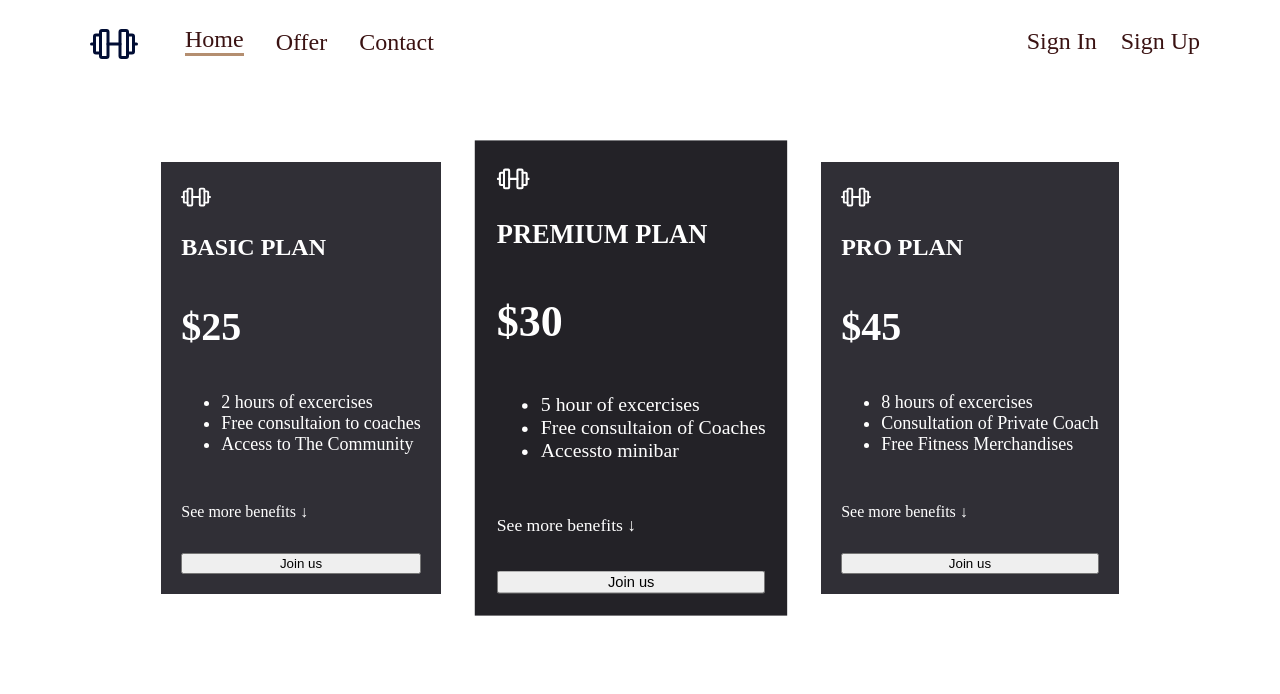
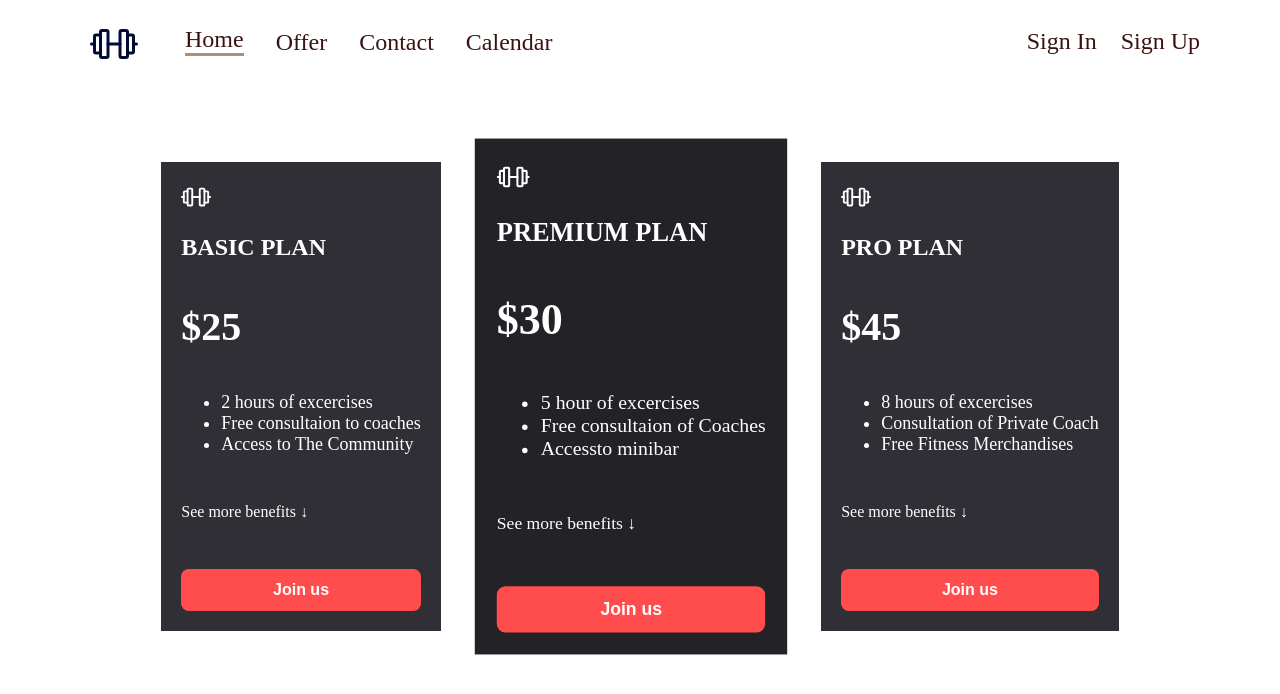
Before and after one commit to zosiaszy/gym-project, a React (Vite) app in the folder frontend/: page /offer in a window 1280 px wide. Shown: the top 694 px of the page. Built offline with nearby package versions, Linux system fonts and the light colour scheme.

Commit message:
Add changes for Offer and links in Navbar

```diff
--- a/frontend/src/App.jsx
+++ b/frontend/src/App.jsx
@@ -8,6 +8,7 @@ import "./App.css";
 import SignUp from "./pages/SignUp";
 import SignIn from "./pages/SignIn";
 import Offer from "./pages/Offer";
+import Calendar from "./components/Calendar";
 
 const App = () => {
   return (
@@ -19,6 +20,7 @@ const App = () => {
         <Route path="/register" element={<SignUp />} />
         <Route path="/login" element={<SignIn />} />
         <Route path="/offer" element={<Offer />} />
+         <Route path="/calendar" element={<Calendar />} />
       </Routes>
     </>
   );
--- a/frontend/src/components/Banner.jsx
+++ b/frontend/src/components/Banner.jsx
@@ -59,7 +59,7 @@ const HeroBanner = () => (
 
       <Stack>
         <a
-          href="exercises"
+          href="offer"
           style={{
             marginTop: "45px",
             textDecoration: "none",
--- a/frontend/src/components/Calendar.jsx
+++ b/frontend/src/components/Calendar.jsx
@@ -11,7 +11,6 @@ const Calendar = () => {
     fetch("https://your-api-endpoint.com/events")
       .then((response) => response.json())
       .then((data) => {
-        // Sprawdź dokumentację FullCalendar, oczekuje ona np. [{ title, date, ... }]
         setEvents(data);
       })
       .catch((error) => console.error("Błąd ładowania wydarzeń:", error));
@@ -28,12 +27,13 @@ const Calendar = () => {
       }}
     >
       <Typography fontFamily="Alegreya" fontSize="40px" fontWeight="600" mb={2} color="#232227">
-        Schedule
+        Calendar
       </Typography>
       <FullCalendar
         plugins={[dayGridPlugin]}
         initialView="dayGridWeek"
         events={events}
+        id="calendar"
         height="auto"
         locale={plLocale}
         headerToolbar={{
--- a/frontend/src/components/Navbar.jsx
+++ b/frontend/src/components/Navbar.jsx
@@ -2,6 +2,7 @@ import React from "react";
 import { Stack, Box, Typography } from "@mui/material";
 import { Link } from "react-router-dom";
 import { Barbell } from "phosphor-react";
+
 
 const Navbar = () => {
   return (
@@ -52,6 +53,9 @@ const Navbar = () => {
           <Link to="/contact" style={{ textDecoration: "none", color: "#3A1212" }}>
             Contact
           </Link>
+          <Link to="/calendar" style={{ textDecoration: "none", color: "#3A1212" }}>
+            Calendar
+          </Link>
         </Stack>
       </Stack>
 
--- a/frontend/src/pages/Offer.css
+++ b/frontend/src/pages/Offer.css
@@ -52,3 +52,27 @@
     background-color: #232227;
     transform: scale(1.1);
 }
+
+
+.join-btn {
+  background-color: #ff4d4d; /* intensywny kolor - czerwony fitnessowy */
+  color: white;
+  border: none;
+  padding: 12px 24px;
+  font-size: 1rem;
+  font-weight: 600;
+  border-radius: 8px;
+  cursor: pointer;
+  transition: background-color 0.3s ease, transform 0.2s ease;
+  margin-top: 1rem;
+  width: 100%;
+}
+
+.join-btn:hover {
+  background-color: #e63946;
+  transform: translateY(-2px);
+}
+
+.join-btn:active {
+  transform: scale(0.98);
+}
--- a/frontend/src/pages/Offer.jsx
+++ b/frontend/src/pages/Offer.jsx
@@ -27,7 +27,7 @@ const Offer = () => {
             <div>
               <span>See more benefits ↓</span>
             </div>
-            <button className="btn">Join us</button>
+            <button className="btn join-btn">Join us</button>
           </div>
         ))}
       </div>
```
